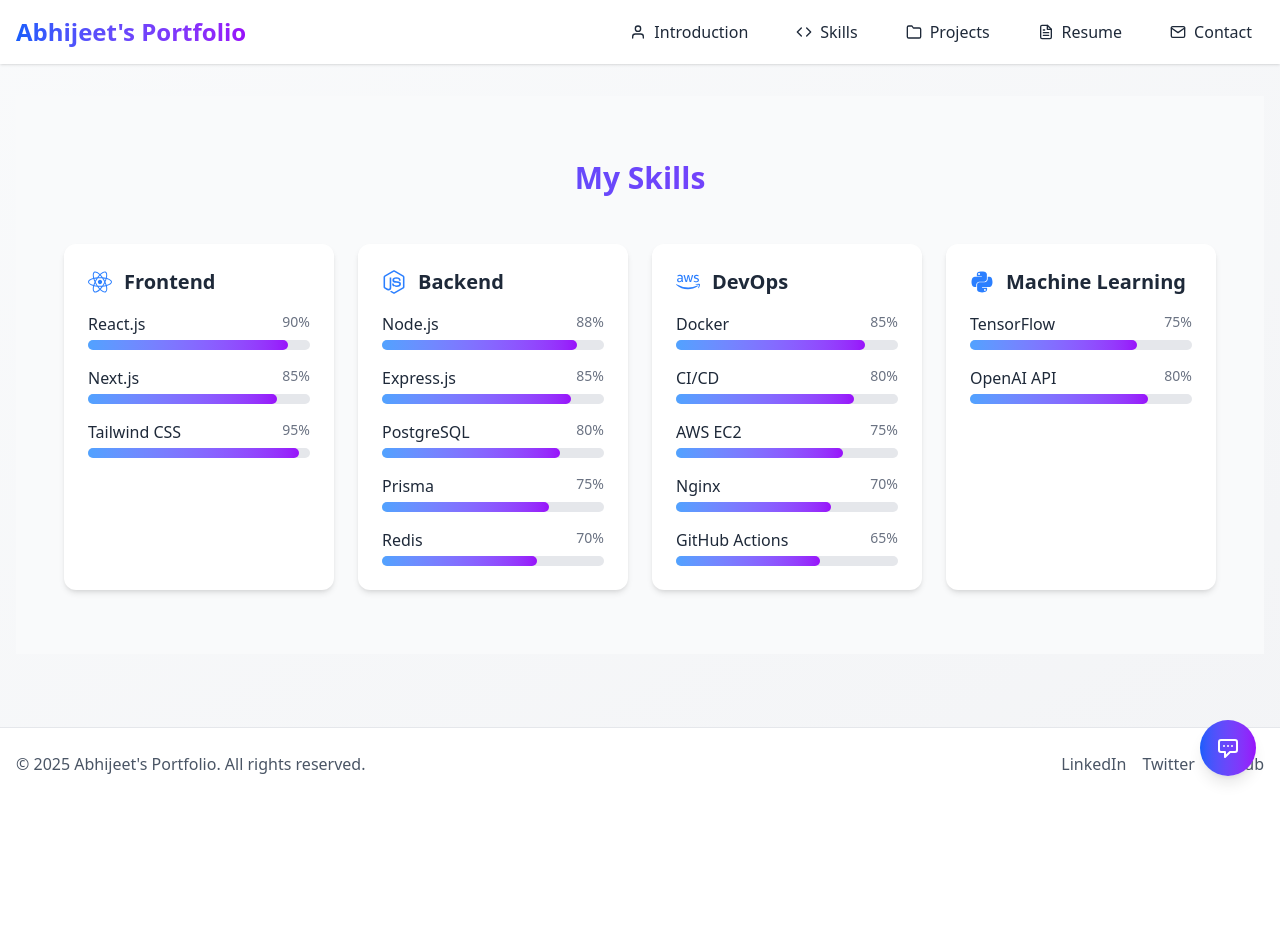
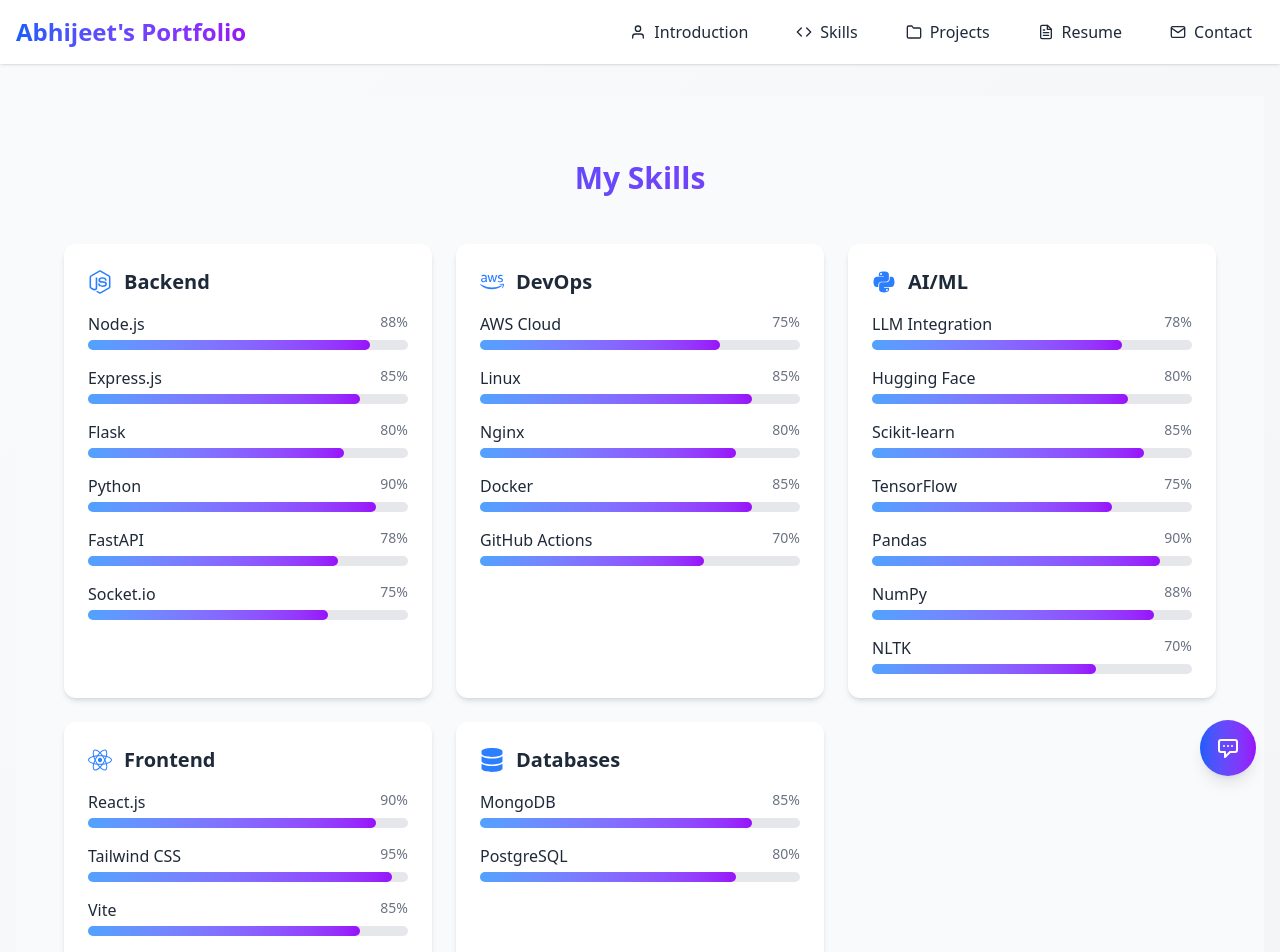
Before and after one commit to Avngrstark62/portfolio-with-chatbot, a React (Vite) app in the folder frontend/: page /skills in a window 1280 px wide. Shown: the top 952 px of the page. Before the commit the page ends 800 px from the top, so only its background shows below. Built offline with nearby package versions, Linux system fonts and the light colour scheme.

Commit message:
fixed projects in the frontend

```diff
--- a/frontend/src/sections/Introduction.jsx
+++ b/frontend/src/sections/Introduction.jsx
@@ -1,4 +1,5 @@
 import { FaCode, FaRobot, FaServer, FaChartLine } from 'react-icons/fa';
+import { SiCodeforces } from "react-icons/si";
 
 const Introduction = () => {
   return (
@@ -42,8 +43,8 @@
                 <span>DevOps</span>
               </div>
               <div className="flex items-center gap-2 bg-white p-3 rounded-lg shadow-sm">
-                <FaChartLine className="text-orange-500 text-xl" />
-                <span>Data Visualization</span>
+                <SiCodeforces className="text-blue-500 text-xl" />
+                <span>Competitive Programming</span>
               </div>
             </div>
           </div>
--- a/frontend/src/sections/Projects.jsx
+++ b/frontend/src/sections/Projects.jsx
@@ -1,59 +1,47 @@
 import { FaGithub, FaExternalLinkAlt, FaCode, FaServer, FaRobot } from 'react-icons/fa';
-import { SiTypescript, SiNextdotjs, SiTailwindcss, SiNodedotjs, SiExpress, SiPostgresql, SiDocker, SiTensorflow } from 'react-icons/si';
+import { SiTypescript, SiNextdotjs, SiTailwindcss, SiNodedotjs, SiExpress, SiPostgresql, SiDocker, SiMongodb, SiFlask, SiFastapi, SiPython, SiReact, SiStreamlit, SiJavascript, SiPandas, SiNginx } from 'react-icons/si';
 import { FaAws } from 'react-icons/fa';
 
 const ProjectCard = ({ project }) => {
   const iconMap = {
-    frontend: <FaCode className="text-blue-500" />,
-    backend: <FaServer className="text-green-500" />,
+    web_dev: <FaCode className="text-blue-500" />,
+    // backend: <FaServer className="text-green-500" />,
     ai: <FaRobot className="text-purple-500" />,
   };
 
   const techIcons = {
     'TypeScript': <SiTypescript className="text-blue-600" />,
+    'JavaScript': <SiJavascript className="text-yellow-400" />,
+    'React': <SiReact className="text-blue-500" />,
     'Next.js': <SiNextdotjs />,
     'Tailwind CSS': <SiTailwindcss className="text-cyan-500" />,
     'Node.js': <SiNodedotjs className="text-green-600" />,
     'Express': <SiExpress />,
     'PostgreSQL': <SiPostgresql className="text-blue-700" />,
+    'MongoDB': <SiMongodb className="text-green-500" />,
     'Docker': <SiDocker className="text-blue-400" />,
     'AWS': <FaAws className="text-orange-500" />,
-    'TensorFlow': <SiTensorflow className="text-orange-600" />,
+    'Pandas': <SiPandas className="text-orange-600" />,
+    'Flask': <SiFlask className="text-gray-700" />,
+    'FastAPI': <SiFastapi className="text-teal-600" />,
+    'Python': <SiPython className="text-yellow-500" />,
+    'Streamlit': <SiStreamlit className="text-red-500" />,
+    'Socket.io': <SiJavascript className="text-black" />,
+    'Nginx': <SiNginx className="text-black" />,
   };
 
   return (
     <div className="bg-white rounded-xl shadow-lg overflow-hidden transition-transform duration-300 hover:scale-[1.02] hover:shadow-xl">
-      {/* Project Image */}
-      <div className="h-48 bg-gradient-to-r from-gray-100 to-gray-200 overflow-hidden relative">
-        {project.image ? (
-          <img
-            src={project.image}
-            alt={project.title}
-            className="w-full h-full object-cover"
-          />
-        ) : (
-          <div className="absolute inset-0 flex items-center justify-center text-gray-400">
-            <div className="text-center p-4">
-              <div className="text-4xl mb-2">{iconMap[project.category]}</div>
-              <p>Project Preview</p>
-            </div>
-          </div>
-        )}
-      </div>
-
-      {/* Project Content */}
       <div className="p-6">
         <div className="flex justify-between items-start mb-3">
           <h3 className="text-xl font-bold">{project.title}</h3>
           <span className="inline-block px-3 py-1 text-xs font-semibold rounded-full bg-blue-100 text-blue-800">
-            {project.category === 'frontend' ? 'Frontend' :
-             project.category === 'backend' ? 'Backend' : 'AI/ML'}
+            {project.category === 'webdev' ? 'Web Dev' : 'AI/ML'}
           </span>
         </div>
 
         <p className="text-gray-600 mb-4">{project.description}</p>
 
-        {/* Tech Stack */}
         <div className="mb-4">
           <h4 className="font-medium mb-2 flex items-center gap-2">
             <FaCode className="text-gray-500" />
@@ -69,7 +57,6 @@
           </div>
         </div>
 
-        {/* Key Features */}
         {project.keyFeatures && (
           <div className="mb-4">
             <h4 className="font-medium mb-2 flex items-center gap-2">
@@ -87,7 +74,6 @@
           </div>
         )}
 
-        {/* Project Links */}
         <div className="flex flex-wrap gap-3 mt-6 pt-4 border-t border-gray-100">
           {project.githubUrl && (
             <a
@@ -121,52 +107,50 @@
   const projects = [
     {
       id: 1,
-      title: "AI Study Partner Platform",
-      category: "ai",
-      description: "An intelligent platform that connects students with compatible study partners using machine learning algorithms.",
-      techStack: ["TypeScript", "Next.js", "Node.js", "TensorFlow", "PostgreSQL"],
+      title: "Clown - Social Media App",
+      category: "webdev",
+      description: "A full-stack social media platform with MERN stack, deployed on AWS EC2 with AI-powered features.",
+      techStack: ["MongoDB", "Express", "React", "Node.js", "AWS", "Docker", "Nginx", "Socket.io", "Tailwind CSS"],
       keyFeatures: [
-        "AI-based matching algorithm",
+        "Post creation with AI-generated captions (using Mistral-7B)",
         "Real-time chat functionality",
-        "Automated scheduling system",
-        "Performance analytics dashboard"
+        "Secure authentication with JWT and HTTP-only cookies",
+        "Email verification via OTP",
+        "Scalable cloud deployment on AWS using Docker, Github-actions, Nginx"
       ],
-      githubUrl: "https://github.com/yourusername/study-partner",
-      liveUrl: "https://studypartner.example.com",
-      image: "/project-ai.jpg"
+      githubUrl: "https://github.com/Avngrstark62/Clown",
+      liveUrl: "https://clownapp.fun",
     },
     {
       id: 2,
-      title: "E-Commerce Analytics Dashboard",
-      category: "frontend",
-      description: "A comprehensive dashboard for e-commerce businesses to track sales, customer behavior, and inventory in real-time.",
-      techStack: ["Next.js", "TypeScript", "Tailwind CSS"],
+      title: "Cricket Simulator",
+      category: "webdev",
+      description: "A cricket match simulator with probability models for ball-by-ball simulation.",
+      techStack: ["React", "Node.js", "Express", "MongoDB", "JavaScript"],
       keyFeatures: [
-        "Interactive data visualizations",
-        "Customizable reporting",
-        "Inventory management",
-        "Mobile-responsive design"
+        "Ball-by-ball match simulation with realistic probabilities",
+        "Real-time score updates and match statistics",
+        "Responsive web interface"
       ],
-      githubUrl: "https://github.com/yourusername/ecommerce-dashboard",
-      liveUrl: "https://dashboard.example.com",
-      image: "/project-dashboard.jpg"
+      githubUrl: "https://github.com/Avngrstark62/Cricket-Simulator",
+      liveUrl: "https://crickulator.vercel.app",
     },
     {
       id: 3,
-      title: "Cloud-Based Content Management System",
-      category: "backend",
-      description: "A scalable CMS solution with multi-tenant architecture built for enterprise clients.",
-      techStack: ["Node.js", "Express", "PostgreSQL", "Docker", "AWS"],
+      title: "Movie Recommendation System",
+      category: "ai",
+      description: "A content-based movie recommendation engine with TMDb API integration.",
+      techStack: ["Python", "Flask", "Streamlit", "Pandas"],
       keyFeatures: [
-        "Role-based access control",
-        "Automated backups",
-        "API-first architecture",
-        "Continuous deployment pipeline"
+        "Content-based recommendation using cosine similarity",
+        "TMDb API integration for movie posters and metadata",
+        "Autocomplete input for movie selection",
+        "Displays top 20 similar movies",
+        "User-friendly interface with movie posters"
       ],
-      githubUrl: "https://github.com/yourusername/enterprise-cms",
-      liveUrl: "https://cms.example.com",
-      image: "/project-cms.jpg"
-    }
+      githubUrl: "https://github.com/Avngrstark62/Movie-Recommendation-System",
+      liveUrl: "https://huggingface.co/spaces/avngrstark/Movie-Recommendation-System",
+    },
   ];
 
   return (
@@ -181,25 +165,10 @@
           </p>
         </div>
 
-        {/* Projects Grid */}
         <div className="grid grid-cols-1 md:grid-cols-2 lg:grid-cols-3 gap-8">
           {projects.map((project) => (
             <ProjectCard key={project.id} project={project} />
           ))}
-        </div>
-
-        {/* Call to Action */}
-        <div className="text-center mt-16">
-          <p className="text-gray-600 mb-6">Want to see more of my work?</p>
-          <a
-            href="https://github.com/Avngrstark62"
-            target="_blank"
-            rel="noopener noreferrer"
-            className="inline-flex items-center px-6 py-3 bg-gray-800 text-white rounded-lg hover:bg-gray-900 transition-colors"
-          >
-            <FaGithub className="mr-2" />
-            Visit My GitHub
-          </a>
         </div>
       </div>
     </section>
--- a/frontend/src/sections/Resume.jsx
+++ b/frontend/src/sections/Resume.jsx
@@ -20,16 +20,17 @@
 
         <div className="max-w-2xl mx-auto">
           <p className="text-lg text-gray-700 mb-8">
-            Here's a quick overview of my professional journey. Download my full resume to see my complete experience, education, and achievements.
+            Here's a quick overview of my professional journey. Download my full resume to see my complete skills, education, and projects.
           </p>
 
           <div className="bg-gray-50 p-6 rounded-lg mb-8 text-left">
             <h3 className="text-xl font-semibold mb-4">Highlights</h3>
             <ul className="space-y-2 list-disc pl-5">
-              <li>X years of experience in full-stack development</li>
-              <li>Bachelor's degree in Computer Science</li>
-              <li>Certified in AWS Cloud Practitioner</li>
-              <li>Open source contributor</li>
+              <li>Full Stack Developer specializing in scalable MERN applications</li>
+              <li>Proficient in backend development, deployment, and DevOps</li>
+              <li>B.Tech - Civil Engineering at IIT Kanpur (Nov 2022 - Present)</li>
+              <li>Developed and deployed multiple full-stack applications</li>
+              <li>Experienced in AI/ML integration and cloud computing</li>
             </ul>
           </div>
 
--- a/frontend/src/sections/Skills.jsx
+++ b/frontend/src/sections/Skills.jsx
@@ -1,4 +1,4 @@
-import { FaReact, FaNodeJs, FaAws, FaPython } from 'react-icons/fa';
+import { FaReact, FaNodeJs, FaDatabase, FaAws, FaPython, FaCode } from 'react-icons/fa';
 
 const SkillCategory = ({ title, icon, skills }) => {
   return (
@@ -30,44 +30,61 @@
 const Skills = () => {
   const skillCategories = [
     {
-      title: "Frontend",
-      icon: <FaReact />,
-      skills: [
-        { name: "React.js", level: 90 },
-        { name: "Next.js", level: 85 },
-        { name: "Tailwind CSS", level: 95 },
-      ]
-    },
-    {
       title: "Backend",
       icon: <FaNodeJs />,
       skills: [
         { name: "Node.js", level: 88 },
         { name: "Express.js", level: 85 },
-        { name: "PostgreSQL", level: 80 },
-        { name: "Prisma", level: 75 },
-        { name: "Redis", level: 70 },
+        { name: "Flask", level: 80 },
+        { name: "Python", level: 90 },
+        { name: "FastAPI", level: 78 },
+        { name: "Socket.io", level: 75 },
       ]
     },
     {
       title: "DevOps",
       icon: <FaAws />,
       skills: [
+        { name: "AWS Cloud", level: 75 },
+        { name: "Linux", level: 85 },
+        { name: "Nginx", level: 80 },
         { name: "Docker", level: 85 },
-        { name: "CI/CD", level: 80 },
-        { name: "AWS EC2", level: 75 },
-        { name: "Nginx", level: 70 },
-        { name: "GitHub Actions", level: 65 },
+        { name: "GitHub Actions", level: 70 },
       ]
     },
     {
-      title: "Machine Learning",
+      title: "AI/ML",
       icon: <FaPython />,
       skills: [
+        { name: "LLM Integration", level: 78 },
+        { name: "Hugging Face", level: 80 },
+        { name: "Scikit-learn", level: 85 },
         { name: "TensorFlow", level: 75 },
-        { name: "OpenAI API", level: 80 },
+        { name: "Pandas", level: 90 },
+        { name: "NumPy", level: 88 },
+        { name: "NLTK", level: 70 },
       ]
-    }
+    },
+    {
+      title: "Frontend",
+      icon: <FaReact />,
+      skills: [
+        { name: "React.js", level: 90 },
+        { name: "Tailwind CSS", level: 95 },
+        { name: "Vite", level: 85 },
+        { name: "HTML5", level: 95 },
+        { name: "CSS3", level: 90 },
+        { name: "JavaScript", level: 92 },
+      ]
+    },
+    {
+      title: "Databases",
+      icon: <FaDatabase />,
+      skills: [
+        { name: "MongoDB", level: 85 },
+        { name: "PostgreSQL", level: 80 },
+      ]
+    },
   ];
 
   return (
@@ -77,7 +94,7 @@
           My Skills
         </h2>
 
-        <div className="grid grid-cols-1 md:grid-cols-2 lg:grid-cols-4 gap-6">
+        <div className="grid grid-cols-1 md:grid-cols-2 lg:grid-cols-3 gap-6">
           {skillCategories.map((category) => (
             <SkillCategory
               key={category.title}
```
Also changed, not shown: frontend/public/images/project-clown.png (added), 1 other file (tests, documents, lock files or other folders).
